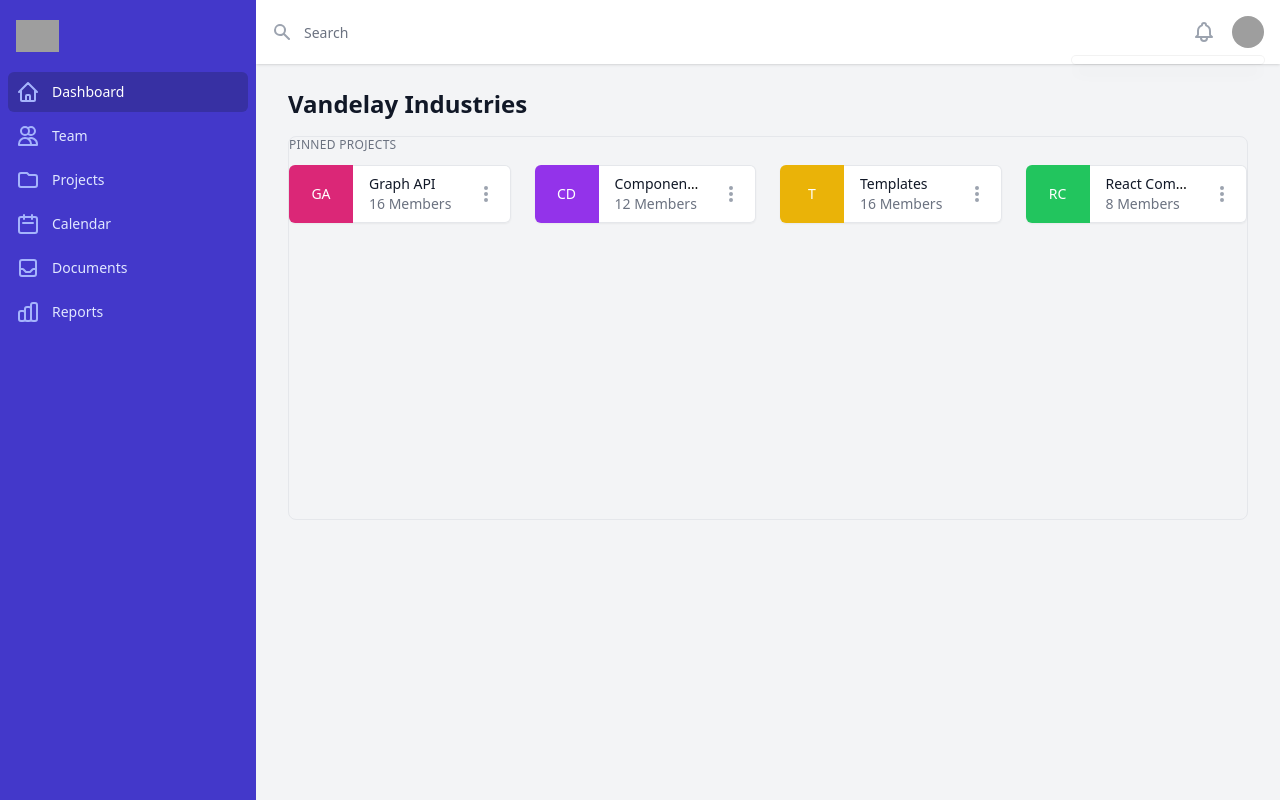
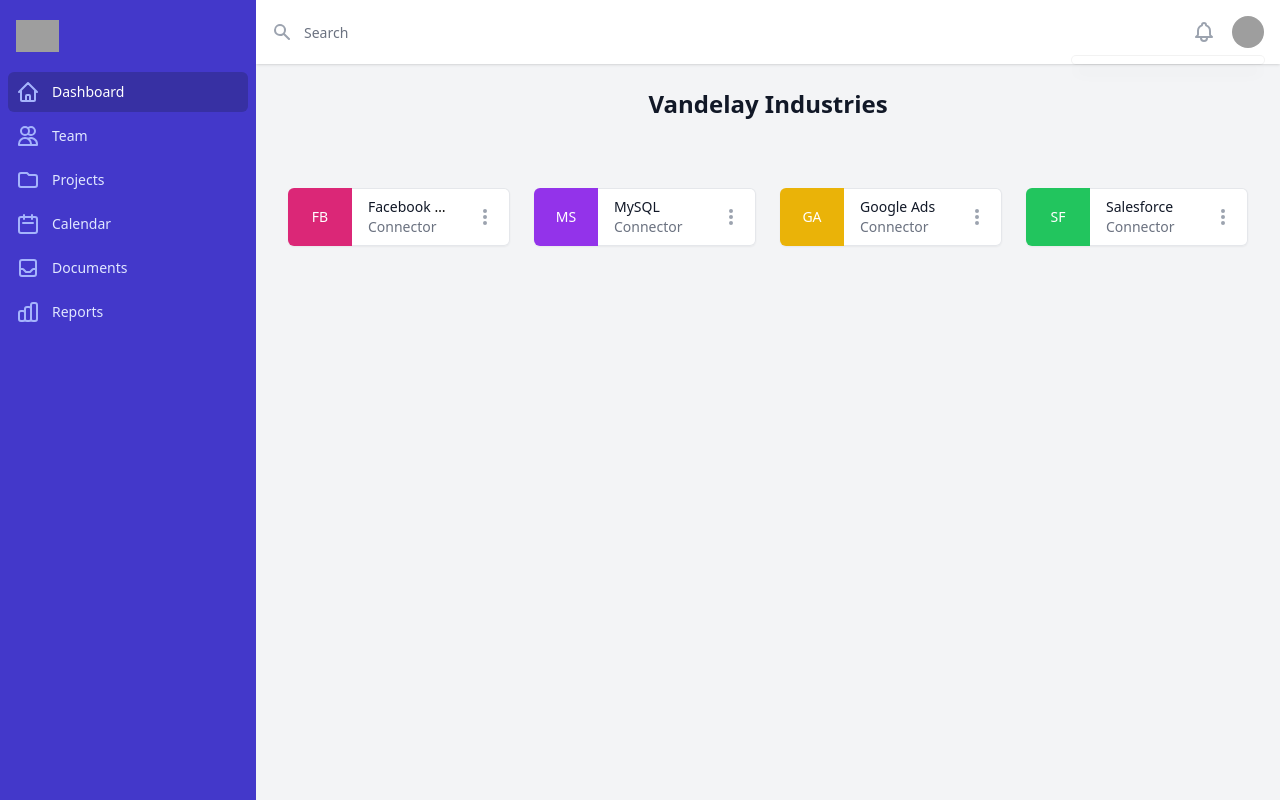
Before and after one commit to fivetran/Django-Code-Sample, a Django app: page /vandelay_demo/ in a window 1280 px wide. Run offline with Django 3.2, Linux system fonts and the light colour scheme; some libraries are stand-ins or nearby versions; grey boxes are pictures that could not be loaded.

Commit message:
Version 2.1.0 - Display cards with clickable connections

```diff
--- a/vandelay_project/vandelay_app/templates/PbfCardDemo.html
+++ b/vandelay_project/vandelay_app/templates/PbfCardDemo.html
@@ -1,6 +1,12 @@
 {% extends "base.html" %}
 
 {% block content %}
+<script>
+  function showConnectCard(service) {
+      window.open('/vandelay_demo/connect-card?service=' + service, 'Connect Card', 'height=800,width=1100');
+  }
+</script>
+
 <div class="h-screen flex overflow-hidden bg-gray-100">
     <!-- Off-canvas menu for mobile, show/hide based on off-canvas menu state. -->
     <div class="fixed inset-0 flex z-40 md:hidden" role="dialog" aria-modal="true">
@@ -48,7 +54,7 @@
         </div>
 
         <div class="flex-shrink-0 flex items-center px-4">
-          <img class="h-8 w-auto" src="https://tailwindui.com/img/logos/workflow-logo-indigo-300-mark-white-text.svg" alt="Workflow">
+          <img class="h-8 w-auto" action="/vandelay_demo_reset/" method="post" src="https://tailwindui.com/img/logos/workflow-logo-indigo-300-mark-white-text.svg" alt="Workflow">
         </div>
         <div class="mt-5 flex-1 h-0 overflow-y-auto">
           <nav class="px-2 space-y-1">
@@ -208,7 +214,7 @@
             <!-- Profile dropdown -->
             <div class="ml-3 relative">
               <div>
-                <button type="button" class="max-w-xs bg-white flex items-center text-sm rounded-full focus:outline-none focus:ring-2 focus:ring-offset-2 focus:ring-indigo-500" id="user-menu-button" aria-expanded="false" aria-haspopup="true">
+                <button type="button" class="max-w-xs bg-white flex items-center text-sm rounded-full focus:outline-none focus:ring-2 focus:ring-offset-2 focus:ring-indigo-500">
                   <span class="sr-only">Open user menu</span>
                   <img class="h-8 w-8 rounded-full" src="https://images.unsplash.com/photo-1472099645785-5658abf4ff4e?ixlib=rb-1.2.1&ixid=eyJhcHBfaWQiOjEyMDd9&auto=format&fit=facearea&facepad=2&w=256&h=256&q=80" alt="">
                 </button>
@@ -232,29 +238,26 @@
         </div>
       </div>
 
-      <main class="flex-1 relative overflow-y-auto focus:outline-none">
-        <div class="py-6">
           <div class="max-w-7xl mx-auto px-4 sm:px-6 md:px-8">
-            <h1 class="text-2xl font-semibold text-gray-900">Vandelay Industries</h1>
+            <br>
+            <h1 class="text-2xl font-semibold text-gray-900" >Vandelay Industries</h1>
+            <br>
           </div>
           <div class="max-w-7xl mx-auto px-4 sm:px-6 md:px-8">
             <!-- Replace with your content -->
-            <div class="py-4">
+            <div class="py-4"></div>
 
-                <!-- More people... -->
-              <div class="border border-solid border-gray-200 rounded-lg h-96">
                 <!-- This example requires Tailwind CSS v2.0+ -->
                 <div>
-                  <h2 class="text-gray-500 text-xs font-medium uppercase tracking-wide">Pinned Projects</h2>
                   <ul class="mt-3 grid grid-cols-1 gap-5 sm:gap-6 sm:grid-cols-2 lg:grid-cols-4">
                     <li class="col-span-1 flex shadow-sm rounded-md">
                       <div class="flex-shrink-0 flex items-center justify-center w-16 bg-pink-600 text-white text-sm font-medium rounded-l-md">
-                        GA
+                        FB
                       </div>
                       <div class="flex-1 flex items-center justify-between border-t border-r border-b border-gray-200 bg-white rounded-r-md truncate">
                         <div class="flex-1 px-4 py-2 text-sm truncate">
-                          <a href="#" class="text-gray-900 font-medium hover:text-gray-600">Graph API</a>
-                          <p class="text-gray-500">16 Members</p>
+                          <a href="#" onclick="showConnectCard('facebook')" class="text-gray-900 font-medium hover:text-gray-600">Facebook Ads</a>
+                          <p class="text-gray-500">Connector</p>
                         </div>
                         <div class="flex-shrink-0 pr-2">
                           <button class="w-8 h-8 bg-white inline-flex items-center justify-center text-gray-400 rounded-full bg-transparent hover:text-gray-500 focus:outline-none focus:ring-2 focus:ring-offset-2 focus:ring-indigo-500">
@@ -270,12 +273,12 @@
 
                     <li class="col-span-1 flex shadow-sm rounded-md">
                       <div class="flex-shrink-0 flex items-center justify-center w-16 bg-purple-600 text-white text-sm font-medium rounded-l-md">
-                        CD
+                        MS
                       </div>
                       <div class="flex-1 flex items-center justify-between border-t border-r border-b border-gray-200 bg-white rounded-r-md truncate">
                         <div class="flex-1 px-4 py-2 text-sm truncate">
-                          <a href="#" class="text-gray-900 font-medium hover:text-gray-600">Component Design</a>
-                          <p class="text-gray-500">12 Members</p>
+                          <a href="#" onclick="showConnectCard('mysql')" class="text-gray-900 font-medium hover:text-gray-600">MySQL</a>
+                          <p class="text-gray-500">Connector</p>
                         </div>
                         <div class="flex-shrink-0 pr-2">
                           <button class="w-8 h-8 bg-white inline-flex items-center justify-center text-gray-400 rounded-full bg-transparent hover:text-gray-500 focus:outline-none focus:ring-2 focus:ring-offset-2 focus:ring-indigo-500">
@@ -291,12 +294,12 @@
 
                     <li class="col-span-1 flex shadow-sm rounded-md">
                       <div class="flex-shrink-0 flex items-center justify-center w-16 bg-yellow-500 text-white text-sm font-medium rounded-l-md">
-                        T
+                        GA
                       </div>
                       <div class="flex-1 flex items-center justify-between border-t border-r border-b border-gray-200 bg-white rounded-r-md truncate">
                         <div class="flex-1 px-4 py-2 text-sm truncate">
-                          <a href="#" class="text-gray-900 font-medium hover:text-gray-600">Templates</a>
-                          <p class="text-gray-500">16 Members</p>
+                          <a href="#" onclick="showConnectCard('adwords')" class="text-gray-900 font-medium hover:text-gray-600">Google Ads</a>
+                          <p class="text-gray-500">Connector</p>
                         </div>
                         <div class="flex-shrink-0 pr-2">
                           <button class="w-8 h-8 bg-white inline-flex items-center justify-center text-gray-400 rounded-full bg-transparent hover:text-gray-500 focus:outline-none focus:ring-2 focus:ring-offset-2 focus:ring-indigo-500">
@@ -312,12 +315,12 @@
 
                     <li class="col-span-1 flex shadow-sm rounded-md">
                       <div class="flex-shrink-0 flex items-center justify-center w-16 bg-green-500 text-white text-sm font-medium rounded-l-md">
-                        RC
+                        SF
                       </div>
                       <div class="flex-1 flex items-center justify-between border-t border-r border-b border-gray-200 bg-white rounded-r-md truncate">
                         <div class="flex-1 px-4 py-2 text-sm truncate">
-                          <a href="#" class="text-gray-900 font-medium hover:text-gray-600">React Components</a>
-                          <p class="text-gray-500">8 Members</p>
+                          <a href="#" onclick="showConnectCard('salesforce_sandbox')" class="text-gray-900 font-medium hover:text-gray-600">Salesforce</a>
+                          <p class="text-gray-500">Connector</p>
                         </div>
                         <div class="flex-shrink-0 pr-2">
                           <button class="w-8 h-8 bg-white inline-flex items-center justify-center text-gray-400 rounded-full bg-transparent hover:text-gray-500 focus:outline-none focus:ring-2 focus:ring-offset-2 focus:ring-indigo-500">
@@ -332,8 +335,6 @@
                     </li>
                   </ul>
                 </div>
-
-              </div>
             <!-- /End replace -->
           </div>
         </div>
```
